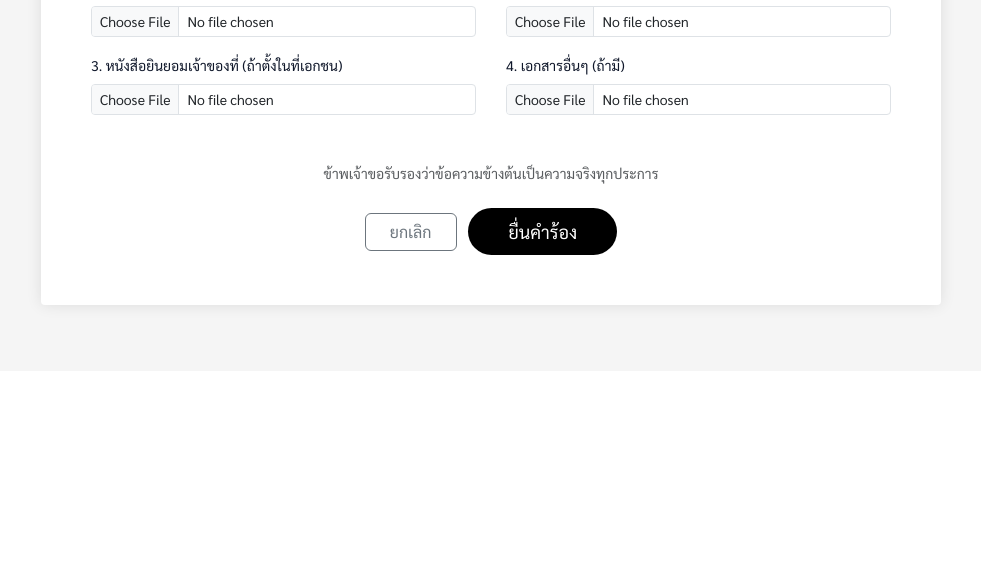
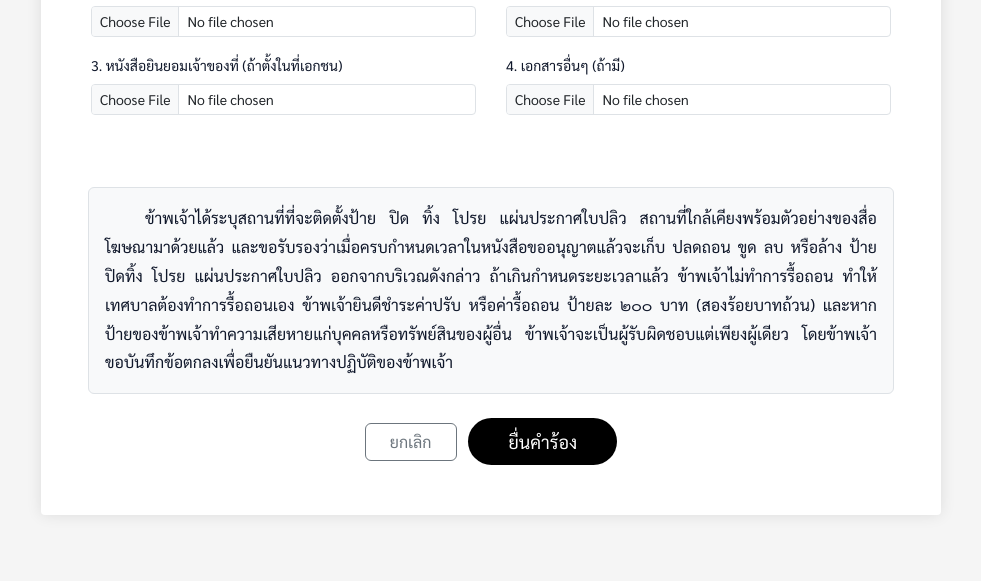
Before and after one commit to Ryuuichi999/projectfinal2026, a PHP site: page /Project2026/users/request_form.php in a window 1280 px wide. Shown: the part 1465-2046 px from the top of the page, without its empty margins (279-1260 px from the left). Before the commit the page ends 1779 px from the top, so only its background shows below. Run offline with PHP 8.4, Linux system fonts and the light colour scheme; the visitor is signed in with stand-in values (Sample User, id 1); data that the repository does not hold is empty; some libraries are stand-ins or nearby versions.

```diff
--- a/users/request_form.php
+++ b/users/request_form.php
@@ -393,7 +393,16 @@ if (isset($_POST['submit'])) {
 
                 <div class="row mt-5">
                     <div class="col-12 text-center">
-                        <p class="small text-muted mb-4">ข้าพเจ้าขอรับรองว่าข้อความข้างต้นเป็นความจริงทุกประการ</p>
+                        <div class="mt-4 mb-4 p-3 border rounded bg-light text-start">
+                            <p class="mb-0" style="text-align: justify; text-indent: 40px; line-height: 1.8;">
+                                ข้าพเจ้าได้ระบุสถานที่ที่จะติดตั้งป้าย ปิด ทิ้ง โปรย แผ่นประกาศใบปลิว สถานที่ใกล้เคียงพร้อมตัวอย่างของสื่อโฆษณามาด้วยแล้ว
+                                และขอรับรองว่าเมื่อครบกำหนดเวลาในหนังสือขออนุญาตแล้วจะเก็บ ปลดถอน ขูด ลบ หรือล้าง ป้าย ปิดทิ้ง โปรย แผ่นประกาศใบปลิว
+                                ออกจากบริเวณดังกล่าว ถ้าเกินกำหนดระยะเวลาแล้ว ข้าพเจ้าไม่ทำการรื้อถอน ทำให้เทศบาลต้องทำการรื้อถอนเอง
+                                ข้าพเจ้ายินดีชำระค่าปรับ หรือค่ารื้อถอน ป้ายละ ๒๐๐ บาท (สองร้อยบาทถ้วน)
+                                และหากป้ายของข้าพเจ้าทำความเสียหายแก่บุคคลหรือทรัพย์สินของผู้อื่น
+                                ข้าพเจ้าจะเป็นผู้รับผิดชอบแต่เพียงผู้เดียว โดยข้าพเจ้าขอบันทึกข้อตกลงเพื่อยืนยันแนวทางปฏิบัติของข้าพเจ้า
+                            </p>
+                        </div>
                         <a href="index.php" class="btn btn-outline-secondary px-4 me-2">ยกเลิก</a>
                         <button type="submit" name="submit" class="btn btn-submit">ยื่นคำร้อง</button>
                     </div>
```
